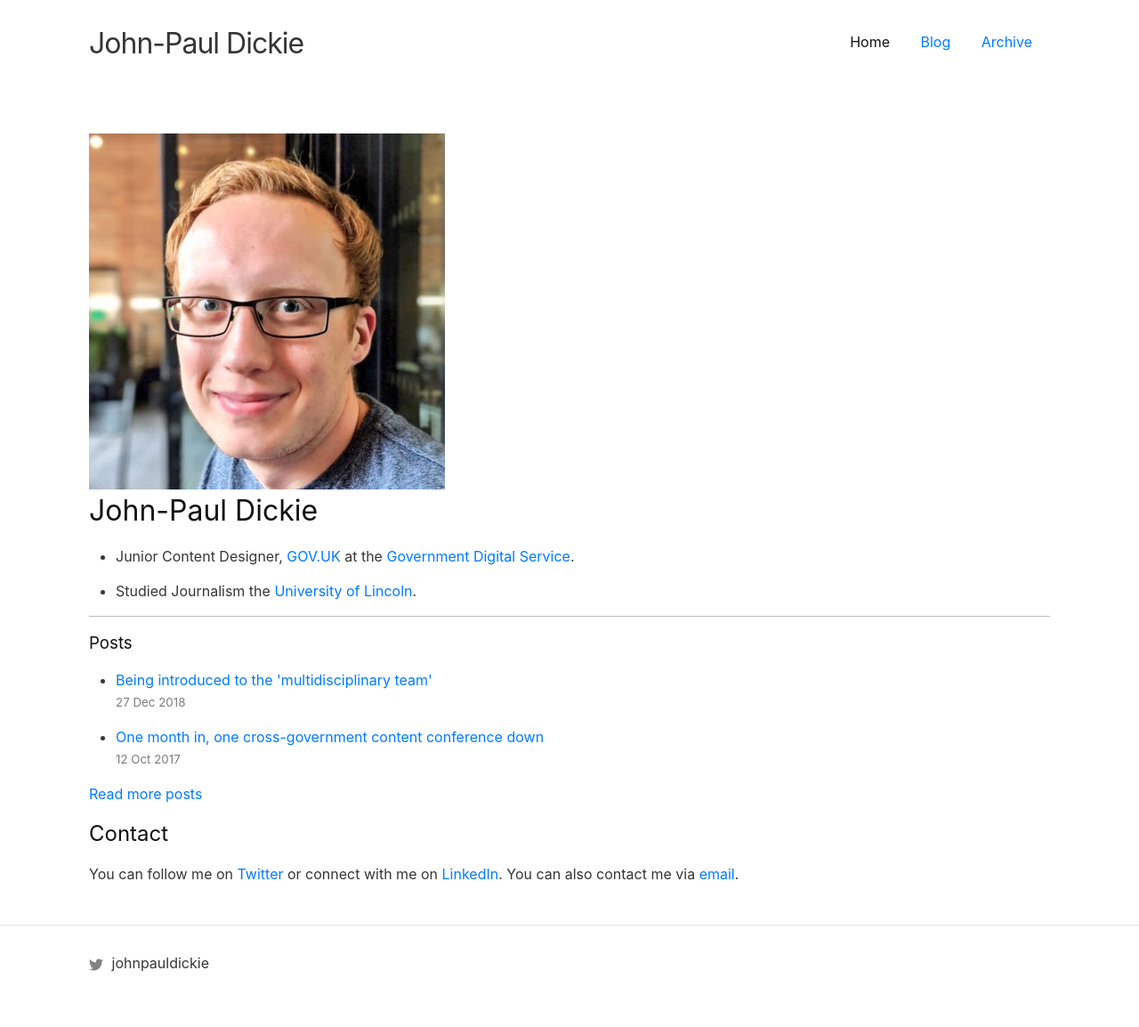
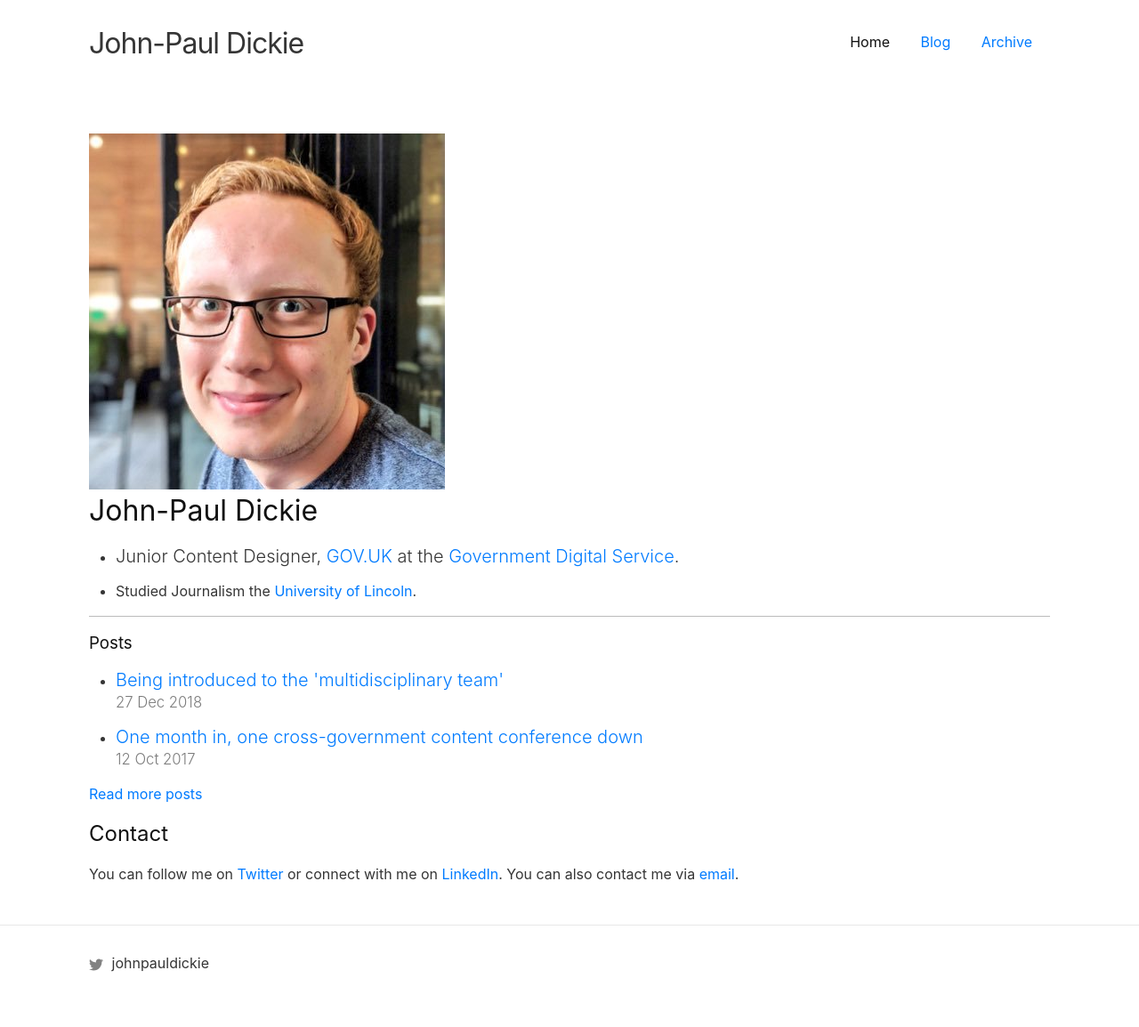
Before and after one commit to johnpauldickie/johnpauldickie.github.io, a Jekyll site: the page built from index.html, in a window 1280 px wide. Shown: the whole page at 89% size. Built offline with Jekyll 4.4.1, drawn with Linux system fonts in a browser that asks for light colours.

Commit message:
Add 'lead' class

```diff
--- a/assets/scss/main.scss
+++ b/assets/scss/main.scss
@@ -311,6 +311,11 @@
   padding-top: 0px;
 }
 
+.lead {
+  font-size: 1.25rem;
+    font-weight: 300;
+}
+
 code {
   background-color: rgba(27,31,35,0.05);
   font-family: Consolas, "Liberation Mono", Menlo, Courier, monospace !important;
```
